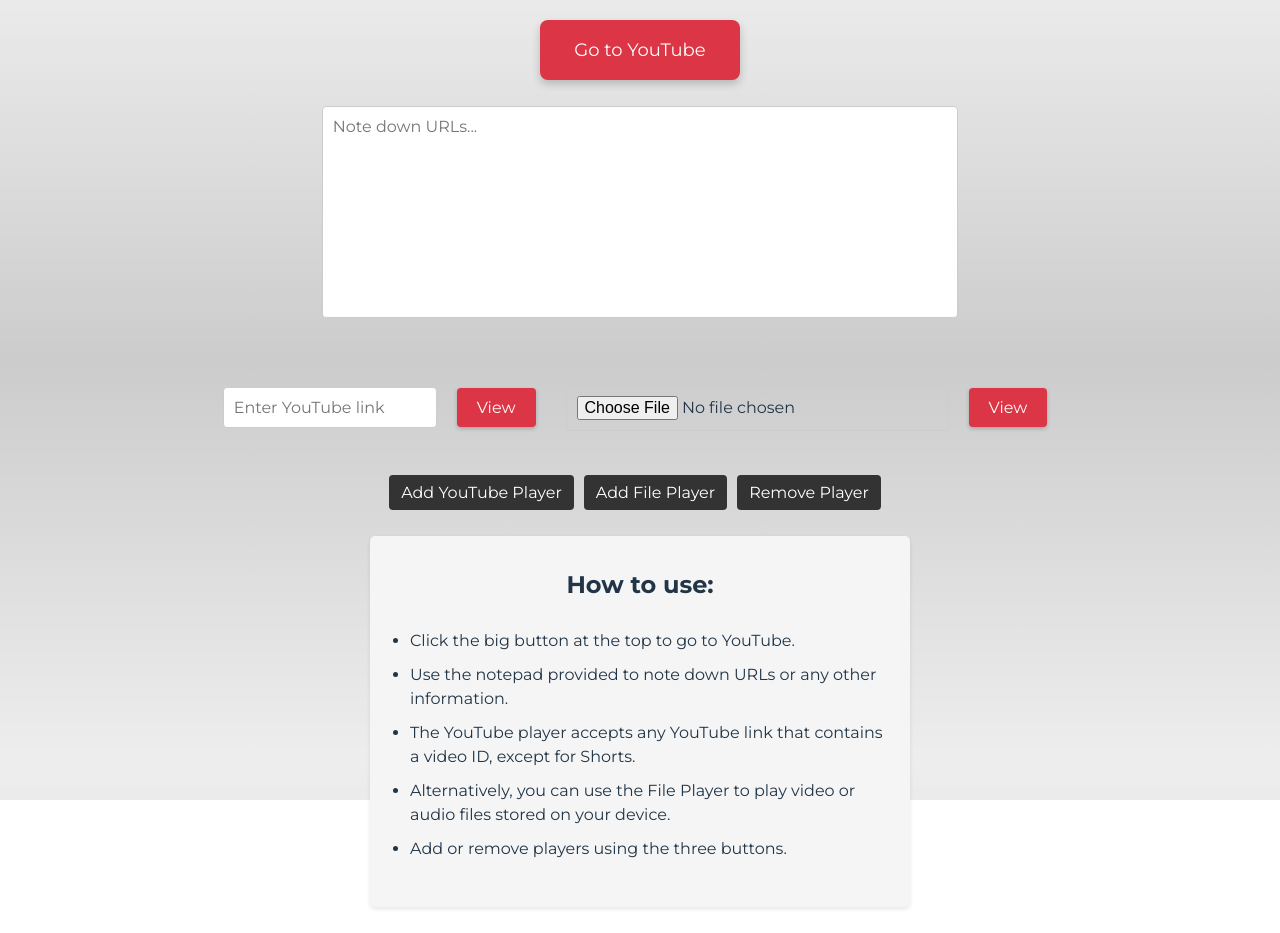
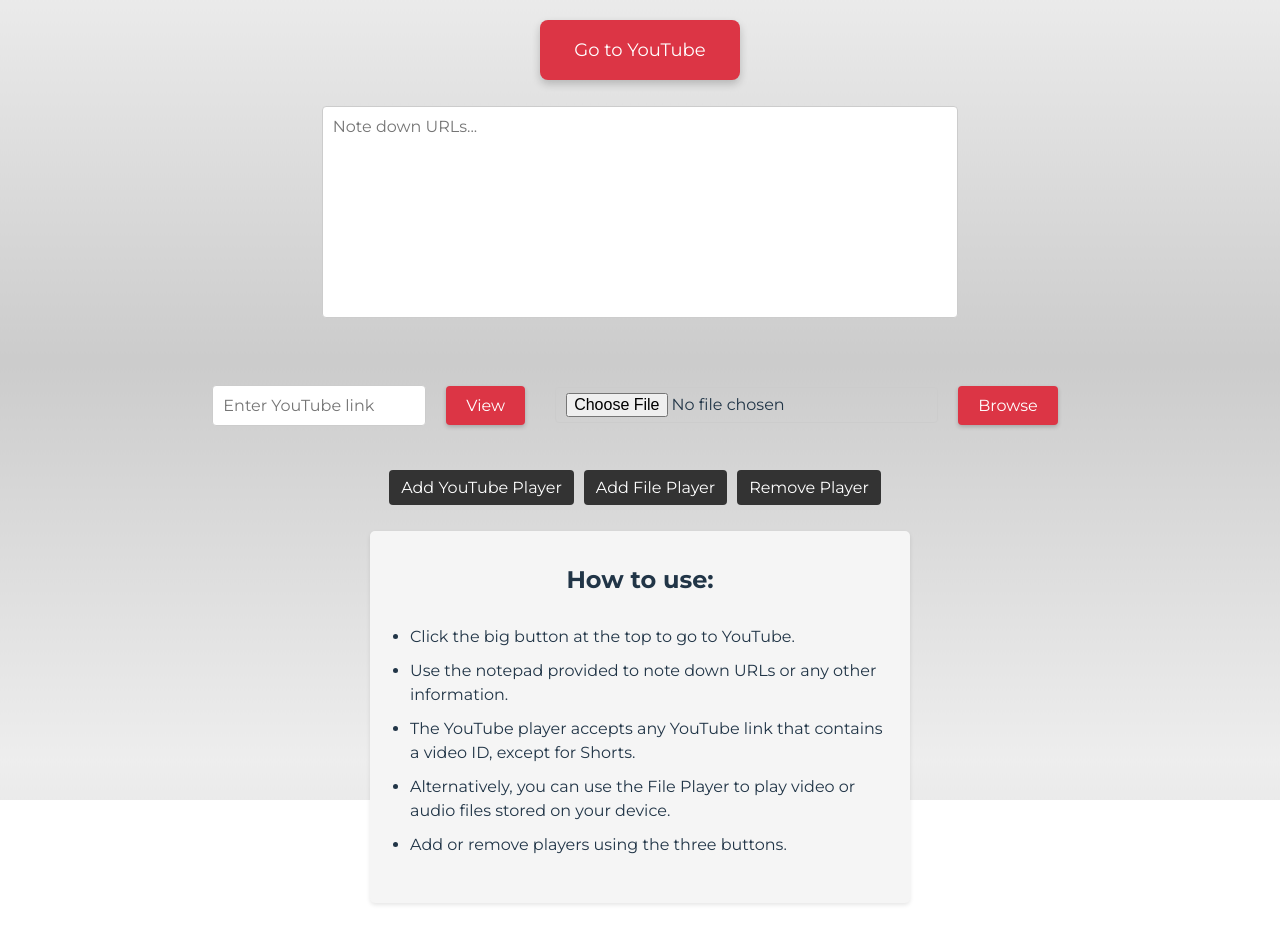
Before and after one commit to ArmSiwatK/play-multiple-videos, a React (Vite) app: page / in a window 1280 px wide. Built offline with nearby package versions, Linux system fonts and the light colour scheme.

Commit message:
Browse instead of View

```diff
--- a/src/components/FilePlayer/FilePlayer.css
+++ b/src/components/FilePlayer/FilePlayer.css
@@ -21,7 +21,7 @@
 }
 
 .file-player-input {
-    padding: 10px;
+    padding: 5px 10px;
     margin-right: 10px;
     width: 100%;
     border: 1px solid #ccc;
@@ -58,7 +58,7 @@
 .file-player-media-wrapper {
     width: 100%;
     height: 0;
-    padding-bottom: 15%;
+    padding-bottom: 18%;
     position: relative;
     overflow: hidden;
 }
--- a/src/components/FilePlayer/FilePlayer.jsx
+++ b/src/components/FilePlayer/FilePlayer.jsx
@@ -13,13 +13,6 @@ const FilePlayer = () => {
         const uploadedFile = event.target.files[0];
         setFile(uploadedFile);
         setIsFileUploaded(true);
-    };
-
-    const handleEnterClick = () => {
-        if (!isFileUploaded) {
-            return;
-        }
-
         setIsMediaVisible(true);
     };
 
@@ -27,9 +20,14 @@ const FilePlayer = () => {
         setFile(null);
         setIsMediaVisible(false);
         setIsFileUploaded(false);
-
         if (fileInputRef.current) {
             fileInputRef.current.value = '';
+        }
+    };
+
+    const handleBrowseClick = () => {
+        if (fileInputRef.current) {
+            fileInputRef.current.click();
         }
     };
 
@@ -38,7 +36,6 @@ const FilePlayer = () => {
     return (
         <div className="file-player-container">
             <div className="file-player-row">
-                {!isFileUploaded ? (
                 <div className="file-player-input-wrapper">
                     <input
                         type="file"
@@ -46,13 +43,10 @@ const FilePlayer = () => {
                         className="file-player-input"
                         ref={fileInputRef}
                     />
+                    <button onClick={handleBrowseClick} className="file-player-button">
+                        Browse
+                    </button>
                 </div>
-                ) : (
-                    <div className="file-player-input">File selected.</div>
-                )}
-                <button onClick={handleEnterClick} className="file-player-button">
-                    View
-                </button>
                 {isMediaVisible && (
                     <button onClick={handleCloseClick} className="file-player-button" id="button-close">
                         Close
```
Lines whose indentation alone changed are shown as unchanged.
